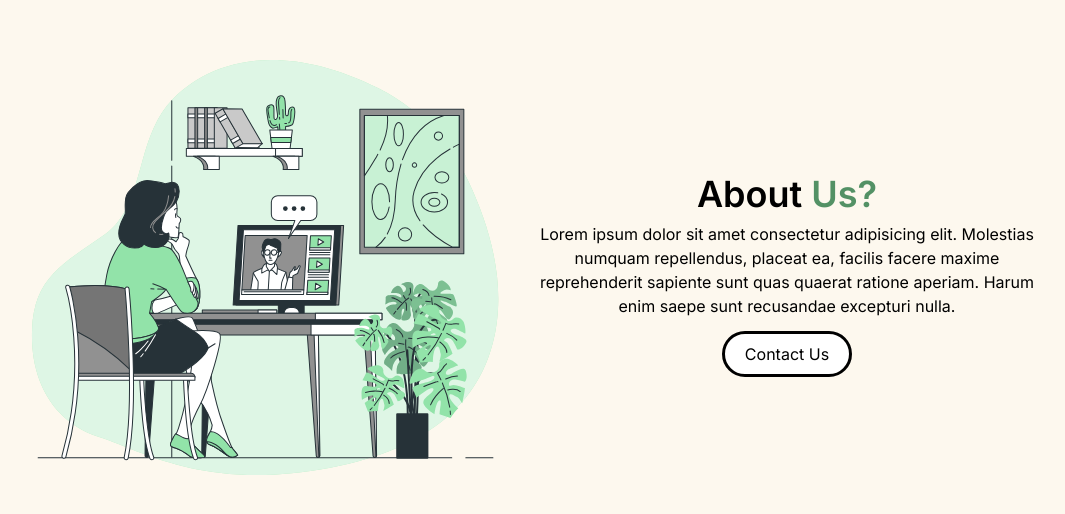
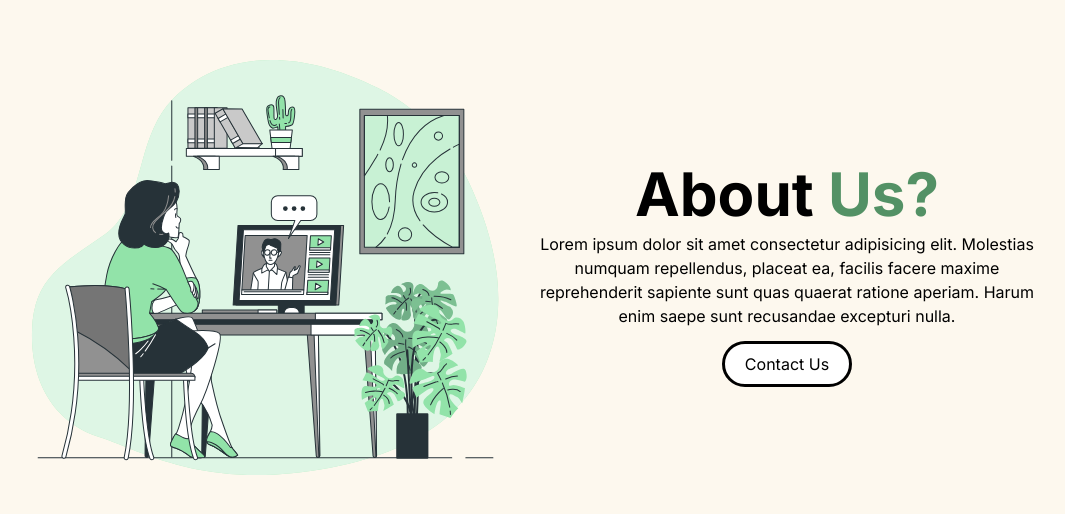
Before and after one commit to Ridwan-09/e-Study, a React (Vite) app: page / in a window 1280 px wide. Shown: the part 858-1372 px from the top of the page, without its empty margins (114-1179 px from the left). Built offline with nearby package versions, Linux system fonts and the light colour scheme.

Commit message:
first commit

```diff
--- a/src/Layout/Heading.jsx
+++ b/src/Layout/Heading.jsx
@@ -3,9 +3,9 @@ import React from 'react';
 const Heading = (props) => {
     return (
         <div>
-            <h3 className='text-4xl font-semibold'>
+            <h3 className='text-6xl font-bold'>
                 {props.title1}
-                <span className='text-brightGreen'> {props.title2} </span>
+                <span className='text-6xl font-bold text-brightGreen'> {props.title2} </span>
             </h3>
 
 
```
